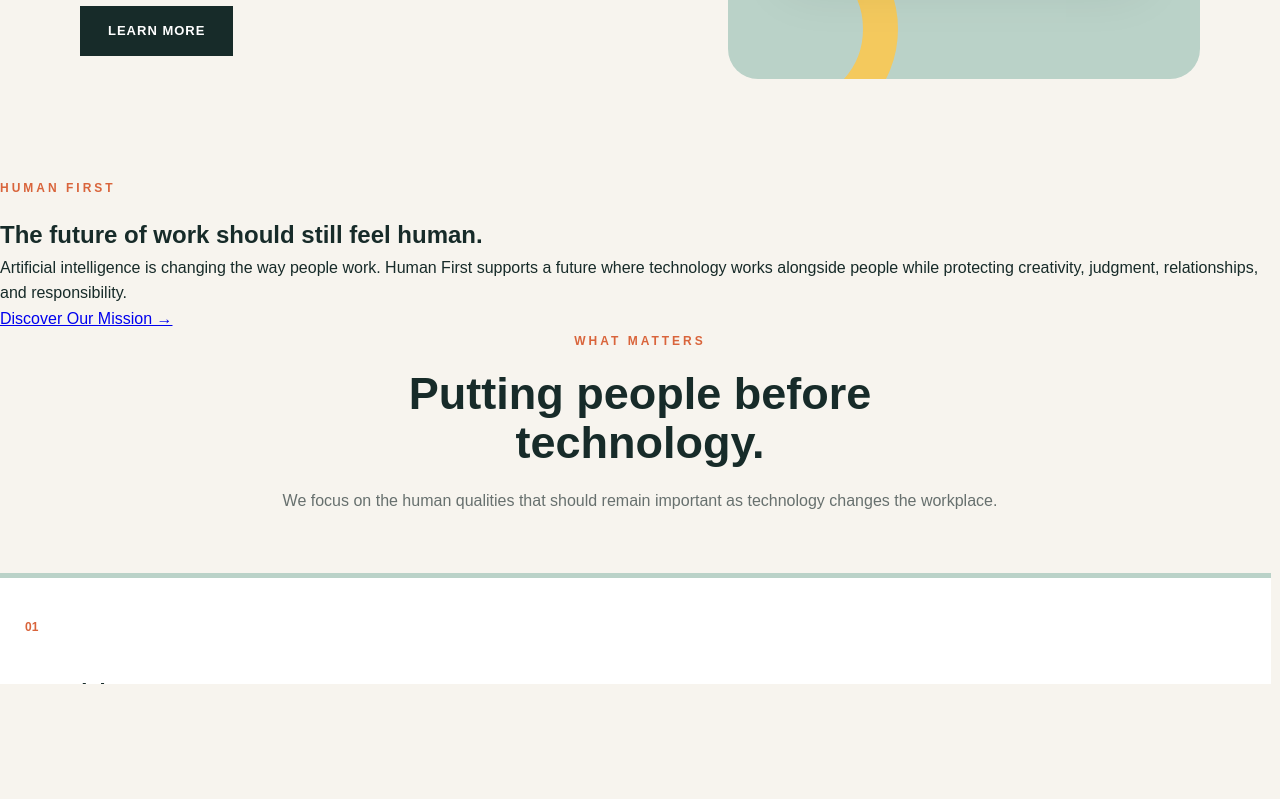
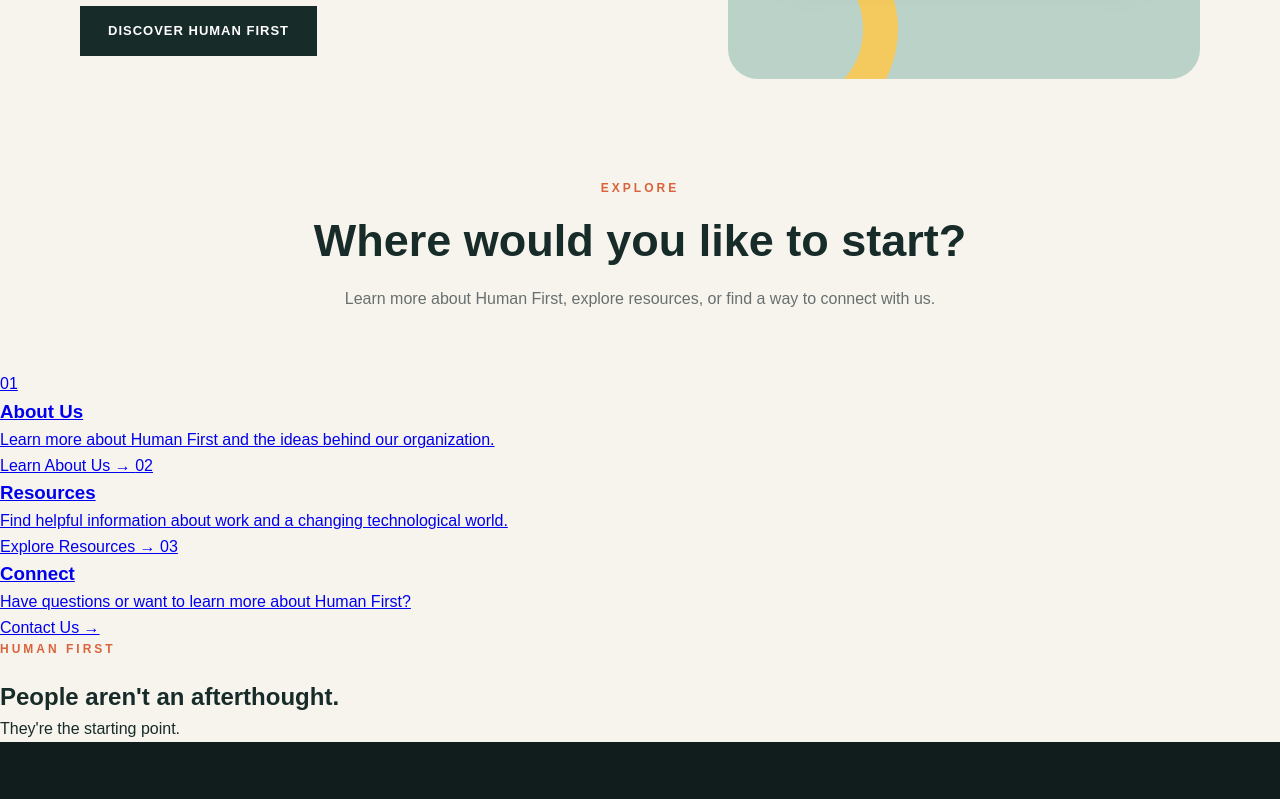
Before and after one commit to joeylavs/WebdesignHW, a plain HTML site: page assignment7/index.html in a window 1280 px wide. Shown: the part 587-1386 px from the top of the page. Drawn offline with Linux system fonts and the light colour scheme.

Commit message:
Refactor comments and section titles in index.html
Updated comments for better clarity and consistency throughout the HTML structure, including section titles and descriptions.

```diff
--- a/assignment7/index.html
+++ b/assignment7/index.html
@@ -7,28 +7,26 @@
 
     <title>Human First | Home</title>
 
-    <!-- Main stylesheet -->
     <link rel="stylesheet" href="style.css">
 </head>
 
 
 <body>
 
-    <!-- =========================
+
+    <!-- ========================================
          HEADER
-         ========================= -->
+         ======================================== -->
 
     <header>
 
         <nav class="navbar">
 
-            <!-- LOGO -->
             <a href="index.html" class="logo">
                 HUMAN<span>FIRST</span>
             </a>
 
 
-            <!-- NAVIGATION -->
             <ul class="nav-links">
 
                 <li>
@@ -55,18 +53,19 @@
 
 
 
-    <!-- =========================
-         MAIN CONTENT
-         ========================= -->
+    <!-- ========================================
+         MAIN
+         ======================================== -->
 
     <main>
 
 
-        <!-- =========================
+        <!-- ========================================
              HERO
-             ========================= -->
+             ======================================== -->
 
         <section class="hero">
+
 
             <!-- LEFT SIDE -->
 
@@ -84,43 +83,41 @@
 
 
                 <p class="hero-description">
-                    Helping people navigate AI-driven change while
-                    protecting meaningful human work.
+                    Building a future where people stay at the
+                    center of a changing workplace.
                 </p>
 
 
                 <a href="about.html" class="button">
-                    Learn More
+                    Discover Human First
                 </a>
 
             </div>
 
 
 
-            <!-- RIGHT SIDE -->
+            <!-- RIGHT SIDE GRAPHIC -->
 
             <div class="hero-visual">
 
 
-                <!-- Decorative shapes -->
+                <!-- Decorative circles -->
 
                 <div class="circle circle-one"></div>
 
                 <div class="circle circle-two"></div>
 
 
-
-                <!-- Main message card -->
+                <!-- Message card -->
 
                 <div class="visual-card">
 
                     <p>
-                        THE FUTURE OF WORK
+                        HUMAN FIRST
                     </p>
 
                     <h2>
-                        Technology should support people,
-                        not replace what makes us human.
+                        The future of work should still feel human.
                     </h2>
 
                 </div>
@@ -131,32 +128,112 @@
 
 
 
-        <!-- =========================
-             SHORT INTRO
-             ========================= -->
+        <!-- ========================================
+             EXPLORE SECTION
+             ======================================== -->
 
-        <section class="home-intro">
+        <section class="home-explore">
 
-            <div class="home-intro-content">
+
+            <!-- SECTION TITLE -->
+
+            <div class="section-heading centered">
 
                 <p class="eyebrow">
-                    HUMAN FIRST
+                    EXPLORE
                 </p>
 
                 <h2>
-                    The future of work should still feel human.
+                    Where would you like to start?
                 </h2>
 
                 <p>
-                    Artificial intelligence is changing the way people
-                    work. Human First supports a future where technology
-                    works alongside people while protecting creativity,
-                    judgment, relationships, and responsibility.
+                    Learn more about Human First, explore resources,
+                    or find a way to connect with us.
                 </p>
 
-                <a href="about.html" class="text-link">
-                    Discover Our Mission →
+            </div>
+
+
+
+            <!-- THREE PAGE CARDS -->
+
+            <div class="explore-grid">
+
+
+                <!-- ABOUT -->
+
+                <a href="about.html" class="explore-card">
+
+                    <span class="explore-number">
+                        01
+                    </span>
+
+                    <h3>
+                        About Us
+                    </h3>
+
+                    <p>
+                        Learn more about Human First and
+                        the ideas behind our organization.
+                    </p>
+
+                    <span class="explore-link">
+                        Learn About Us →
+                    </span>
+
                 </a>
+
+
+
+                <!-- RESOURCES -->
+
+                <a href="resources.html" class="explore-card">
+
+                    <span class="explore-number">
+                        02
+                    </span>
+
+                    <h3>
+                        Resources
+                    </h3>
+
+                    <p>
+                        Find helpful information about work
+                        and a changing technological world.
+                    </p>
+
+                    <span class="explore-link">
+                        Explore Resources →
+                    </span>
+
+                </a>
+
+
+
+                <!-- CONTACT -->
+
+                <a href="contact.html" class="explore-card">
+
+                    <span class="explore-number">
+                        03
+                    </span>
+
+                    <h3>
+                        Connect
+                    </h3>
+
+                    <p>
+                        Have questions or want to learn
+                        more about Human First?
+                    </p>
+
+                    <span class="explore-link">
+                        Contact Us →
+                    </span>
+
+                </a>
+
 
             </div>
 
@@ -164,132 +241,23 @@
 
 
 
-        <!-- =========================
-             3 FEATURE CARDS
-             ========================= -->
+        <!-- ========================================
+             CLOSING STATEMENT
+             ======================================== -->
 
-        <section class="home-features">
-
-            <div class="section-heading centered">
-
-                <p class="eyebrow">
-                    WHAT MATTERS
-                </p>
-
-                <h2>
-                    Putting people before technology.
-                </h2>
-
-                <p>
-                    We focus on the human qualities that should remain
-                    important as technology changes the workplace.
-                </p>
-
-            </div>
-
-
-            <div class="home-card-grid">
-
-
-                <!-- CARD 1 -->
-
-                <article class="card">
-
-                    <span class="card-number">
-                        01
-                    </span>
-
-                    <h3>
-                        Creativity
-                    </h3>
-
-                    <p>
-                        Protecting imagination, original thinking,
-                        and the ideas people bring to their work.
-                    </p>
-
-                </article>
-
-
-
-                <!-- CARD 2 -->
-
-                <article class="card">
-
-                    <span class="card-number">
-                        02
-                    </span>
-
-                    <h3>
-                        Human Judgment
-                    </h3>
-
-                    <p>
-                        Keeping people involved in important decisions
-                        that require context and responsibility.
-                    </p>
-
-                </article>
-
-
-
-                <!-- CARD 3 -->
-
-                <article class="card">
-
-                    <span class="card-number">
-                        03
-                    </span>
-
-                    <h3>
-                        Connection
-                    </h3>
-
-                    <p>
-                        Supporting communication, collaboration,
-                        relationships, and trust in the workplace.
-                    </p>
-
-                </article>
-
-            </div>
-
-
-            <div class="features-button">
-
-                <a href="resources.html" class="button">
-                    Explore Resources
-                </a>
-
-            </div>
-
-        </section>
-
-
-
-        <!-- =========================
-             HOME CALL TO ACTION
-             ========================= -->
-
-        <section class="cta">
+        <section class="home-statement">
 
             <p class="eyebrow">
-                TAKE ACTION
+                HUMAN FIRST
             </p>
 
             <h2>
-                Help build a future of work that still feels human.
+                People aren't an afterthought.
             </h2>
 
-            <p>
-                Learn more about responsible workplace AI and how
-                you can support meaningful human work.
+            <p class="statement-bottom">
+                They're the starting point.
             </p>
-
-
-            <a href="contact.html" class="button light-button">
-                Get Involved
-            </a>
 
         </section>
 
@@ -298,11 +266,14 @@
 
 
 
-    <!-- =========================
+    <!-- ========================================
          FOOTER
-         ========================= -->
+         ======================================== -->
 
     <footer>
+
+
+        <!-- LOGO -->
 
         <div class="footer-logo">
             HUMAN<span>FIRST</span>
@@ -313,6 +284,9 @@
             Keeping humanity at the heart of work.
         </p>
 
+
+
+        <!-- FOOTER NAVIGATION -->
 
         <div class="footer-links">
 
@@ -339,6 +313,7 @@
             &copy; 2026 Human First
         </p>
 
+
     </footer>
 
 
```
